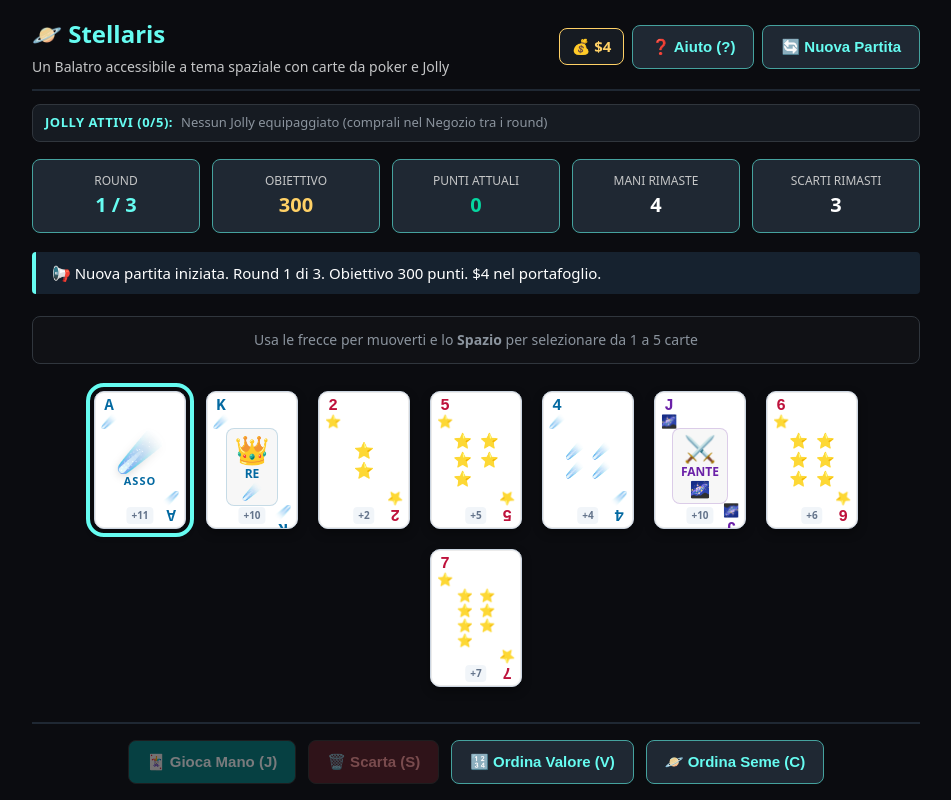
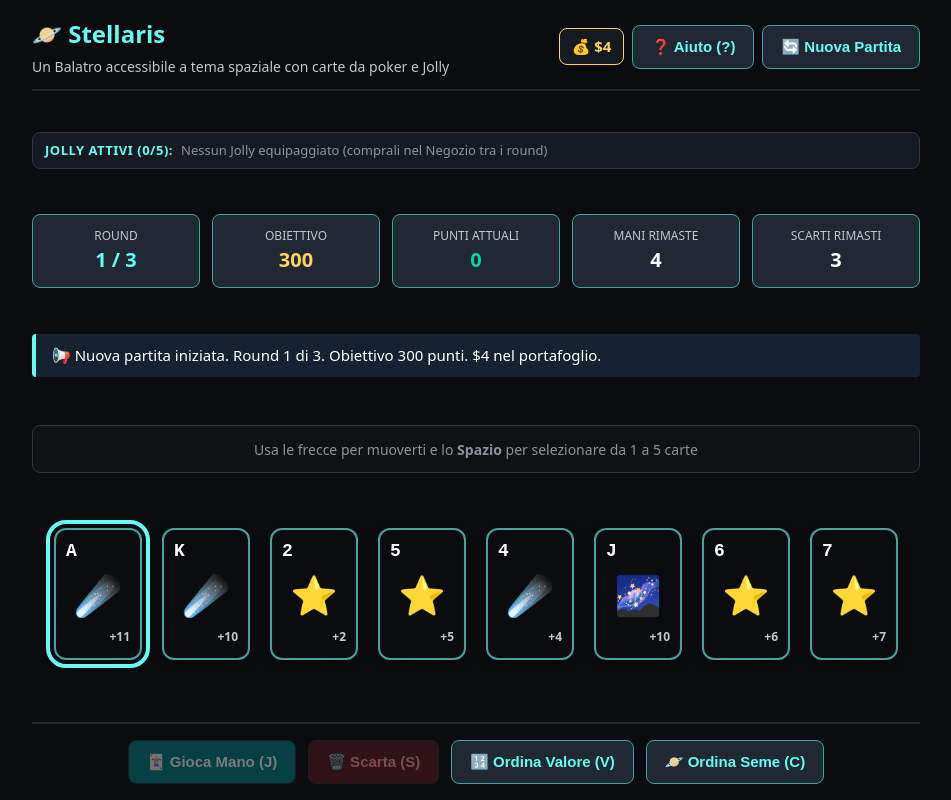
Before and after one commit to Matteo345-o/Baratro-frontend, a React (Vite) app: page / in a window 1280 px wide. Shown: the whole page, without its empty margins (164-1115 px from the left). Built offline with nearby package versions, Linux system fonts and the light colour scheme.

Commit message:
style: restore dark space-themed cards with celestial suits

```diff
--- a/src/components/PlayingCard.tsx
+++ b/src/components/PlayingCard.tsx
@@ -1,6 +1,6 @@
 // src/components/PlayingCard.tsx
 import React from 'react';
-import { Card, RANK_NAMES, SUIT_SYMBOLS, Suit } from '../game/logic';
+import { Card, RANK_NAMES, SUIT_SYMBOLS } from '../game/logic';
 
 interface PlayingCardProps {
   card: Card;
@@ -11,164 +11,18 @@ interface PlayingCardProps {
   cardRef?: (node: HTMLDivElement | null) => void;
 }
 
-// Colori distinti ad alto contrasto per i semi (WCAG AAA su sfondo bianco)
-export const SUIT_COLORS: Record<Suit, { main: string; lightBg: string; border: string }> = {
-  Pianeti: {
-    main: '#b45309', // Ambra/Bronzo scuro
-    lightBg: '#fef3c7',
-    border: '#d97706',
-  },
-  Stelle: {
-    main: '#be123c', // Rosso Rubino classico da poker
-    lightBg: '#ffe4e6',
-    border: '#e11d48',
-  },
-  Comete: {
-    main: '#0369a1', // Blu/Zaffiro profondo
-    lightBg: '#e0f2fe',
-    border: '#0284c7',
-  },
-  Galassie: {
-    main: '#6b21a8', // Viola/Indaco reale
-    lightBg: '#f3e8ff',
-    border: '#9333ea',
-  },
-};
-
-// Generatore di pips centrali per le carte numerate (simula la disposizione reale delle carte da poker)
-const renderCardCenter = (card: Card, color: string, symbol: string) => {
-  const rank = card.rank;
-
-  // 1. Asso
-  if (rank === 'A') {
-    return (
-      <div style={{ display: 'flex', flexDirection: 'column', alignItems: 'center', justifyContent: 'center' }}>
-        <span style={{ fontSize: '38px', lineHeight: 1, filter: 'drop-shadow(0 2px 4px rgba(0,0,0,0.15))' }}>
-          {symbol}
-        </span>
-        <span style={{ fontSize: '11px', fontWeight: 800, color, letterSpacing: '1px', marginTop: '4px' }}>
-          ASSO
-        </span>
-      </div>
-    );
-  }
-
-  // 2. Figure Reali (J, Q, K)
-  if (rank === 'K') {
-    return (
-      <div style={{
-        display: 'flex',
-        flexDirection: 'column',
-        alignItems: 'center',
-        justifyContent: 'center',
-        background: 'rgba(0,0,0,0.03)',
-        borderRadius: '8px',
-        padding: '6px 8px',
-        border: `1px solid ${color}33`,
-      }}>
-        <span style={{ fontSize: '28px', lineHeight: 1 }}>👑</span>
-        <span style={{ fontSize: '12px', fontWeight: 900, color, marginTop: '2px' }}>RE</span>
-        <span style={{ fontSize: '16px', lineHeight: 1 }}>{symbol}</span>
-      </div>
-    );
-  }
-
-  if (rank === 'Q') {
-    return (
-      <div style={{
-        display: 'flex',
-        flexDirection: 'column',
-        alignItems: 'center',
-        justifyContent: 'center',
-        background: 'rgba(0,0,0,0.03)',
-        borderRadius: '8px',
-        padding: '6px 8px',
-        border: `1px solid ${color}33`,
-      }}>
-        <span style={{ fontSize: '26px', lineHeight: 1 }}>👸</span>
-        <span style={{ fontSize: '12px', fontWeight: 900, color, marginTop: '2px' }}>REGINA</span>
-        <span style={{ fontSize: '16px', lineHeight: 1 }}>{symbol}</span>
-      </div>
-    );
-  }
-
-  if (rank === 'J') {
-    return (
-      <div style={{
-        display: 'flex',
-        flexDirection: 'column',
-        alignItems: 'center',
-        justifyContent: 'center',
-        background: 'rgba(0,0,0,0.03)',
-        borderRadius: '8px',
-        padding: '6px 8px',
-        border: `1px solid ${color}33`,
-      }}>
-        <span style={{ fontSize: '26px', lineHeight: 1 }}>⚔️</span>
-        <span style={{ fontSize: '12px', fontWeight: 900, color, marginTop: '2px' }}>FANTE</span>
-        <span style={{ fontSize: '16px', lineHeight: 1 }}>{symbol}</span>
-      </div>
-    );
-  }
-
-  // 3. Carte numerate (2-10): visualizzazione a pips tipica del poker
-  const count = parseInt(rank, 10);
-  if (count <= 3) {
-    return (
-      <div style={{ display: 'flex', flexDirection: 'column', alignItems: 'center', gap: '4px' }}>
-        {Array.from({ length: count }).map((_, i) => (
-          <span key={i} style={{ fontSize: '16px', lineHeight: 1 }}>
-            {symbol}
-          </span>
-        ))}
-      </div>
-    );
-  }
-
-  if (count <= 6) {
-    return (
-      <div style={{ display: 'grid', gridTemplateColumns: '1fr 1fr', gap: '4px 8px', alignItems: 'center' }}>
-        {Array.from({ length: count }).map((_, i) => (
-          <span key={i} style={{ fontSize: '15px', lineHeight: 1, textAlign: 'center' }}>
-            {symbol}
-          </span>
-        ))}
-      </div>
-    );
-  }
-
-  // 7, 8, 9, 10
-  return (
-    <div style={{
-      display: 'grid',
-      gridTemplateColumns: '1fr 1fr',
-      gap: '2px 6px',
-      alignItems: 'center',
-      justifyItems: 'center',
-      maxWidth: '46px',
-    }}>
-      {Array.from({ length: Math.min(count, 8) }).map((_, i) => (
-        <span key={i} style={{ fontSize: '13px', lineHeight: 1 }}>
-          {symbol}
-        </span>
-      ))}
-    </div>
-  );
-};
-
-export const PlayingCard = ({
+export const PlayingCard: React.FC<PlayingCardProps> = ({
   card,
   isSelected,
   tabIndex,
   onSelect,
   onKeyDown,
   cardRef,
-}: PlayingCardProps) => {
+}) => {
   const readableRank = RANK_NAMES[card.rank] || card.rank;
-  const ariaLabel = `${readableRank} di ${card.suit}, valore ${card.value}${isSelected ? ', selezionata' : ', non selezionata'}`;
-
-  const theme = SUIT_COLORS[card.suit];
-  const symbol = SUIT_SYMBOLS[card.suit];
+  const ariaLabel = `${readableRank} di ${card.suit}, valore ${card.value}${
+    isSelected ? ', selezionata' : ', non selezionata'
+  }`;
 
   return (
     <div
@@ -179,113 +33,68 @@ export const PlayingCard = ({
       tabIndex={tabIndex}
       onKeyDown={onKeyDown}
       onClick={() => onSelect(card)}
-      className={`poker-card ${isSelected ? 'selected' : ''}`}
+      className={`card ${isSelected ? 'selected' : ''}`}
       style={{
-        position: 'relative',
-        width: '92px',
-        height: '138px',
-        minWidth: '44px',
-        minHeight: '44px',
+        border: isSelected ? '3px solid #66fcf1' : '2px solid #45a29e',
+        transform: isSelected ? 'translateY(-16px)' : 'translateY(0)',
+        padding: '12px 10px',
         margin: '6px',
-        backgroundColor: '#ffffff', // Fondo bianco classico delle carte da gioco
-        borderRadius: '10px',
-        boxShadow: isSelected
-          ? '0 14px 28px rgba(0, 0, 0, 0.4), 0 0 15px rgba(102, 252, 241, 0.7)'
-          : '0 4px 10px rgba(0, 0, 0, 0.35)',
-        border: isSelected ? '3px solid #66fcf1' : '1px solid #cbd5e1',
-        transform: isSelected ? 'translateY(-18px) scale(1.03)' : 'translateY(0) scale(1)',
-        transition: 'transform 0.15s cubic-bezier(0.2, 0, 0, 1), box-shadow 0.15s ease, border-color 0.15s ease',
+        borderRadius: '12px',
+        background: isSelected ? '#1f2833' : '#0b0c10',
+        color: '#ffffff',
         cursor: 'pointer',
         display: 'flex',
         flexDirection: 'column',
+        alignItems: 'center',
         justifyContent: 'space-between',
-        padding: '6px',
+        width: '88px',
+        height: '132px',
+        minWidth: '44px',
+        minHeight: '44px',
+        transition: 'transform 0.15s cubic-bezier(0.2, 0, 0, 1), border-color 0.15s ease, box-shadow 0.15s ease, background-color 0.15s ease',
         userSelect: 'none',
-        overflow: 'hidden',
-        color: theme.main,
+        boxShadow: isSelected
+          ? '0 12px 24px rgba(0, 0, 0, 0.5), 0 0 15px rgba(102, 252, 241, 0.6)'
+          : '0 4px 8px rgba(0, 0, 0, 0.35)',
+        boxSizing: 'border-box',
       }}
     >
-      {/* Texture interna delicata stile carta telata */}
+      {/* Rango in alto a sinistra */}
       <div
         aria-hidden="true"
         style={{
-          position: 'absolute',
-          top: 0,
-          left: 0,
-          right: 0,
-          bottom: 0,
-          pointerEvents: 'none',
-          borderRadius: '9px',
-          border: `1px solid ${isSelected ? '#66fcf1' : 'rgba(0, 0, 0, 0.08)'}`,
+          alignSelf: 'flex-start',
+          fontSize: '18px',
+          fontWeight: 800,
+          lineHeight: 1,
+          color: isSelected ? '#66fcf1' : '#ffffff',
+          fontFamily: 'monospace, sans-serif',
         }}
-      />
+      >
+        {card.rank}
+      </div>
 
-      {/* Indice Angolare in alto a sinistra (Valore + Seme) */}
+      {/* Simbolo del Seme Spaziale al Centro (🪐, ⭐, ☄️, 🌌) */}
       <div
         aria-hidden="true"
         style={{
-          display: 'flex',
-          flexDirection: 'column',
-          alignItems: 'center',
-          alignSelf: 'flex-start',
+          fontSize: '38px',
           lineHeight: 1,
+          filter: isSelected ? 'drop-shadow(0 0 8px rgba(102, 252, 241, 0.6))' : 'none',
+          transition: 'filter 0.15s ease',
         }}
       >
-        <span style={{ fontSize: '16px', fontWeight: 900, fontFamily: 'monospace, sans-serif' }}>
-          {card.rank}
-        </span>
-        <span style={{ fontSize: '13px', marginTop: '1px' }}>
-          {symbol}
-        </span>
+        {SUIT_SYMBOLS[card.suit]}
       </div>
 
-      {/* Zona Centrale della Carta: Pips o Figura Reale */}
+      {/* Valore in fiches in basso a destra */}
       <div
         aria-hidden="true"
         style={{
-          display: 'flex',
-          alignItems: 'center',
-          justifyContent: 'center',
-          flex: 1,
-        }}
-      >
-        {renderCardCenter(card, theme.main, symbol)}
-      </div>
-
-      {/* Indice Angolare in basso a destra (Capovolto a 180° come nelle vere carte da poker) */}
-      <div
-        aria-hidden="true"
-        style={{
-          display: 'flex',
-          flexDirection: 'column',
-          alignItems: 'center',
           alignSelf: 'flex-end',
-          lineHeight: 1,
-          transform: 'rotate(180deg)',
-        }}
-      >
-        <span style={{ fontSize: '16px', fontWeight: 900, fontFamily: 'monospace, sans-serif' }}>
-          {card.rank}
-        </span>
-        <span style={{ fontSize: '13px', marginTop: '1px' }}>
-          {symbol}
-        </span>
-      </div>
-
-      {/* Badge con fiches della carta (in basso al centro, sobrio) */}
-      <div
-        aria-hidden="true"
-        style={{
-          position: 'absolute',
-          bottom: '4px',
-          left: '50%',
-          transform: 'translateX(-50%)',
-          fontSize: '10px',
+          fontSize: '12px',
           fontWeight: 700,
-          color: '#64748b',
-          backgroundColor: '#f1f5f9',
-          padding: '1px 5px',
-          borderRadius: '4px',
+          color: '#c5c6c7',
         }}
       >
         +{card.value}
```
